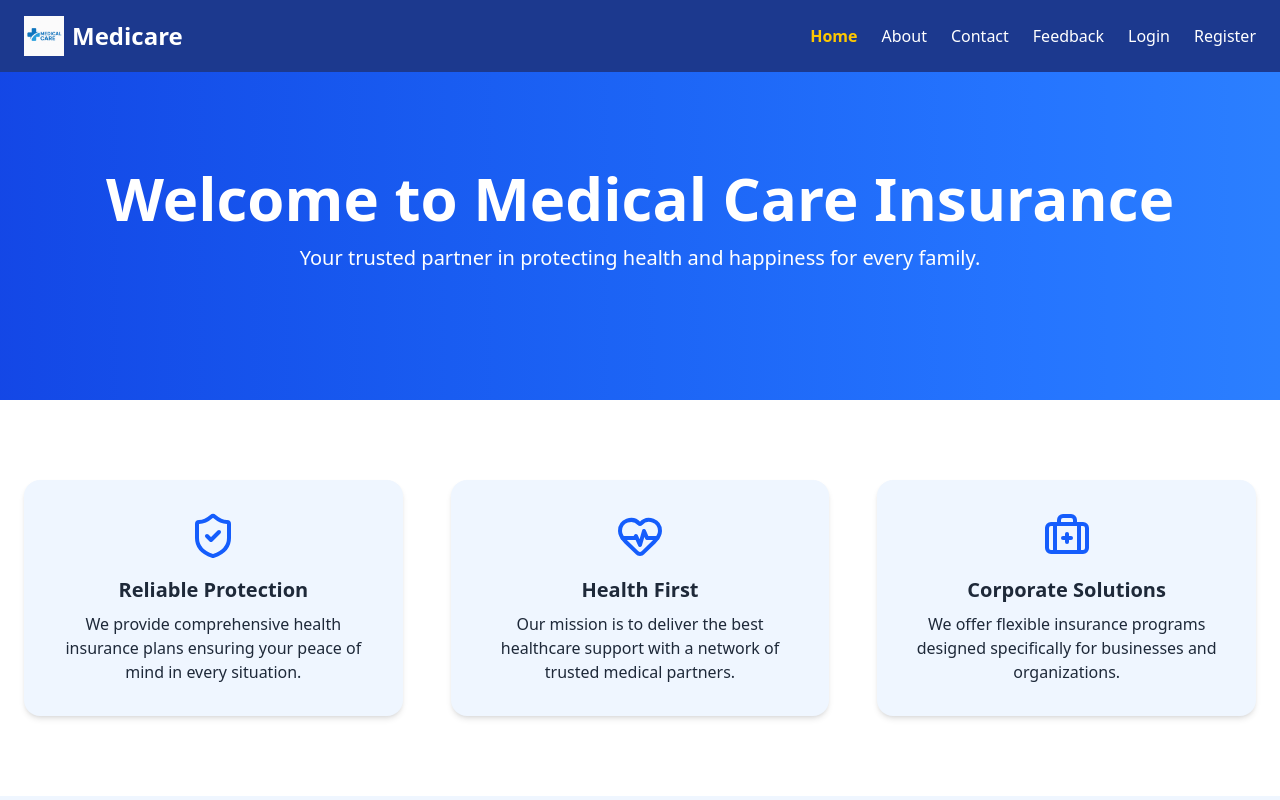
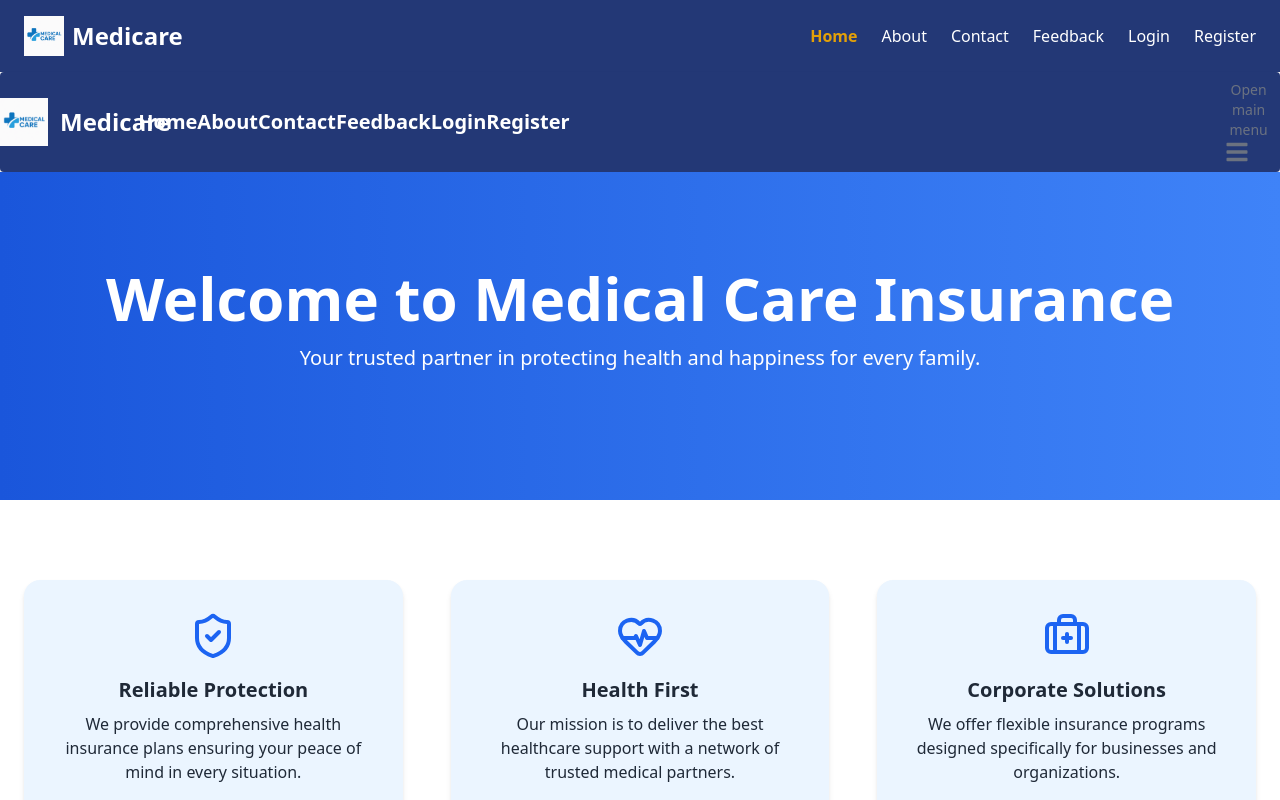
Before and after one commit to Nguyenminhthuc12032001/projectHK3, a React (Vite) app in the folder Project3_Frontend/: page / in a window 1280 px wide. Shown: the top 800 px of the page. Built offline with nearby package versions, Linux system fonts and the light colour scheme.

Commit message:
Dat commit

```diff
--- a/Project3_Frontend/package.json
+++ b/Project3_Frontend/package.json
@@ -12,6 +12,8 @@
   "dependencies": {
     "@tailwindcss/vite": "^4.1.17",
     "axios": "^1.13.2",
+    "flowbite": "^4.0.1",
+    "flowbite-react": "^0.12.10",
     "framer-motion": "^12.23.24",
     "lucide-react": "^0.553.0",
     "react": "^19.1.1",
--- /dev/null
+++ b/Project3_Frontend/src/components/Navbar-public.jsx
@@ -0,0 +1,109 @@
+import {
+  Avatar,
+  Dropdown,
+  DropdownDivider,
+  DropdownHeader,
+  DropdownItem,
+  Navbar,
+  NavbarBrand,
+  NavbarCollapse,
+  NavbarLink,
+  NavbarToggle,
+} from "flowbite-react";
+import { useAuth } from "../context/AuthContext";
+
+import { useNavigate } from "react-router-dom";
+
+export function NavbarPublic() {
+  const { isAuthenticated, hasRole, roles, logout } = useAuth();
+  const navigate = useNavigate();
+  const styleTextNav =
+    "text-white! hover:text-yellow-400! font-semibold! text-xl";
+
+  const handleLogout = async () => {
+    console.log("Logout clicked!");
+    await logout();
+    console.log("Logout success!");
+    navigate("/login");
+  };
+  return (
+    <Navbar fluid rounded className="bg-blue-900! text-white! shadow-md">
+      <NavbarBrand href="/">
+        <img
+          src="/src/assets/img/logo.png"
+          className="mr-3 h-10 sm:h-12"
+          alt="Medicare React Logo"
+        />
+        <span className="self-center whitespace-nowrap text-2xl font-bold dark:text-white">
+          Medicare
+        </span>
+      </NavbarBrand>
+
+      <div className="flex md:order-2">
+        {isAuthenticated ? (
+          <>
+            <Dropdown
+              arrowIcon={false}
+              inline
+              label={
+                <Avatar
+                  alt="User settings"
+                  img="https://flowbite.com/docs/images/people/profile-picture-5.jpg"
+                  rounded
+                />
+              }
+            >
+              <DropdownHeader>
+                <span className="block text-sm">Bonnie Green</span>
+                <span className="block truncate text-sm font-medium">
+                  name@flowbite.com
+                </span>
+              </DropdownHeader>
+              <DropdownItem>Dashboard</DropdownItem>
+              <DropdownItem>Settings</DropdownItem>
+              <DropdownItem>Earnings</DropdownItem>
+              <DropdownDivider />
+              <DropdownItem onClick={handleLogout}>Sign out</DropdownItem>
+            </Dropdown>
+            <NavbarToggle />
+          </>
+        ) : (
+          <>
+            {/* Nếu chưa login */}
+            <NavbarCollapse></NavbarCollapse>
+            <NavbarToggle />
+          </>
+        )}
+      </div>
+      <NavbarCollapse className="text-center!">
+        <NavbarLink href="/" className={styleTextNav}>
+          Home
+        </NavbarLink>
+        <NavbarLink href="/about" className={styleTextNav}>
+          About
+        </NavbarLink>
+        <NavbarLink href="/contact" className={styleTextNav}>
+          Contact
+        </NavbarLink>
+        <NavbarLink href="/feedback" className={styleTextNav}>
+          Feedback
+        </NavbarLink>
+        {isAuthenticated ? (
+          <></>
+        ) : (
+          <>
+            {" "}
+            <NavbarLink href="/login" className={styleTextNav}>
+              Login
+            </NavbarLink>
+            <NavbarLink href="/register" className={styleTextNav}>
+              Register
+            </NavbarLink>
+          </>
+        )}
+      </NavbarCollapse>
+    </Navbar>
+  );
+}
+
+export default NavbarPublic;
--- a/Project3_Frontend/src/index.css
+++ b/Project3_Frontend/src/index.css
@@ -1,4 +1,6 @@
 @import "tailwindcss";
+@plugin "flowbite-react/plugin/tailwindcss";
+@source "../.flowbite-react/class-list.json";
 
 #root {
   padding: 0 !important;
--- a/Project3_Frontend/src/layouts/PublicLayout.jsx
+++ b/Project3_Frontend/src/layouts/PublicLayout.jsx
@@ -1,13 +1,14 @@
 import { Outlet, Link } from "react-router-dom";
-import Navbar from "../components/Navbar.jsx"
-import Footer from "../components/Footer.jsx"
-
-
+import Navbar from "../components/Navbar.jsx";
+import Footer from "../components/Footer.jsx";
+import { NavbarPublic } from "../components/Navbar-public.jsx";
+import { AuthProvider } from "../context/AuthContext.jsx";
 
 export default function PublicLayout() {
   return (
     <div>
       <Navbar></Navbar>
+      <NavbarPublic></NavbarPublic>
       <main className="">
         <Outlet />
       </main>
--- a/Project3_Frontend/src/pages/public/Login.jsx
+++ b/Project3_Frontend/src/pages/public/Login.jsx
@@ -48,7 +48,7 @@ export function LoginPage() {
       const success = await login(email, password);
       if (success) {
         if (roles[1] == "Admin") navigate("/admin");
-        else if (roles[1] == "User") navigate("/user");
+        else if (roles[1] == "User") navigate("/employee");
       } else {
         setError("Invalid email or password");
       }
--- a/Project3_Frontend/src/routes/AppRoutes.jsx
+++ b/Project3_Frontend/src/routes/AppRoutes.jsx
@@ -39,29 +39,20 @@ export default function AppRoutes() {
       </Route>
 
       {/* Employee Protected Routes */}
+
       <Route
-        path="/user"
+        path="/employee"
         element={
           <ProtectedRoute requiredRole="User">
             <EmployeeLayout />
           </ProtectedRoute>
         }
       >
-
+        <Route index element={<EmDashboard />} />
+        <Route path="details" element={<EmployeeDetails />} />
+        <Route path="search" element={<Search />} />
+        <Route path="order" element={<OrderForIssurence />} />
       </Route>
-       <Route
-  path="/user"
-  element={
-    <ProtectedRoute requiredRole="User">
-      <EmployeeLayout />
-    </ProtectedRoute>
-  }
->
-  <Route index element={<EmDashboard />} />
-  <Route path="details" element={<EmployeeDetails />} />
-  <Route path="search" element={<Search />} />
-  <Route path="order" element={<OrderForIssurence />} />
-</Route>
 
       {/* Admin Protected Routes */}
       <Route
--- a/Project3_Frontend/vite.config.js
+++ b/Project3_Frontend/vite.config.js
@@ -1,11 +1,10 @@
 import { defineConfig } from 'vite'
 import react from '@vitejs/plugin-react'
 import tailwindcss from '@tailwindcss/vite'
+import flowbiteReact from "flowbite-react/plugin/vite";
 
 // https://vite.dev/config/
 export default defineConfig({
-  plugins: [react(),
-    tailwindcss(),
-  ],
+  plugins: [react(), tailwindcss(), flowbiteReact()],
 
 })
```
Also changed, not shown: Project3_Frontend/.flowbite-react/config.json (added), Project3_Frontend/.flowbite-react/init.tsx (added), 2 other files (tests, documents, lock files or other folders).
